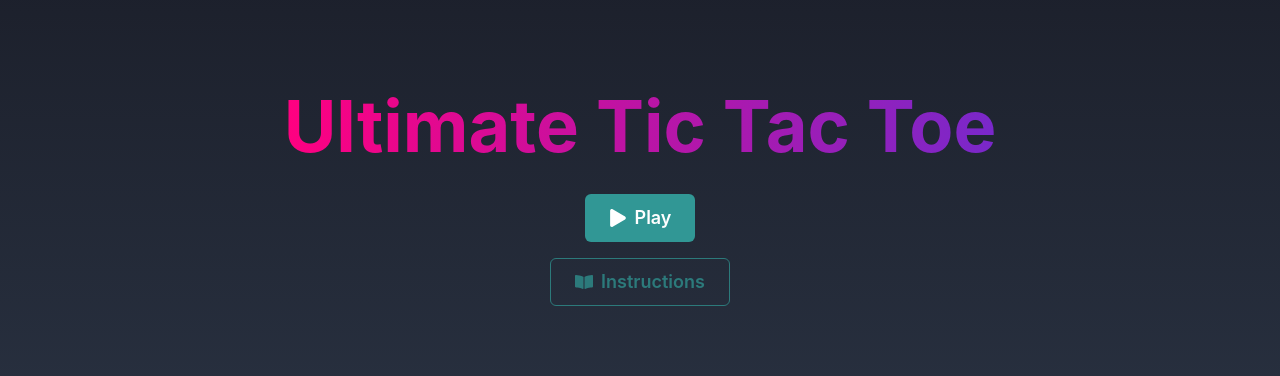
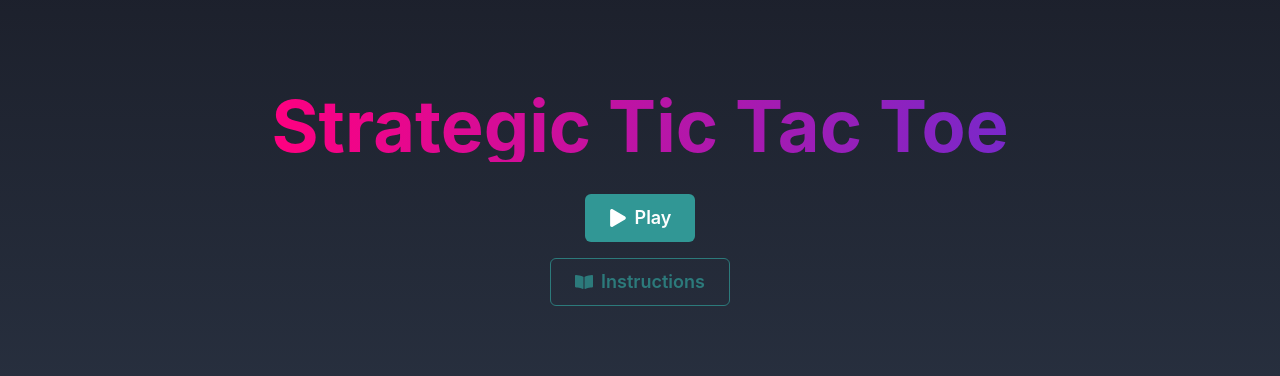
Before and after one commit to JetJadeja/strategic-tic-tac-toe, a React (Create React App) app: page / in a window 1280 px wide. Shown: the part 202-578 px from the top of the page. Built offline with nearby package versions, Linux system fonts and the light colour scheme.

Commit message:
Change name

```diff
--- a/src/App.tsx
+++ b/src/App.tsx
@@ -71,7 +71,7 @@ const App = (): React.ReactElement => {
             bgGradient="linear(to-l, #7928CA, #FF0080)"
             bgClip="text"
           >
-            Ultimate Tic Tac Toe
+            Strategic Tic Tac Toe
           </Heading>
 
           {currentView === "intro" && (
```
